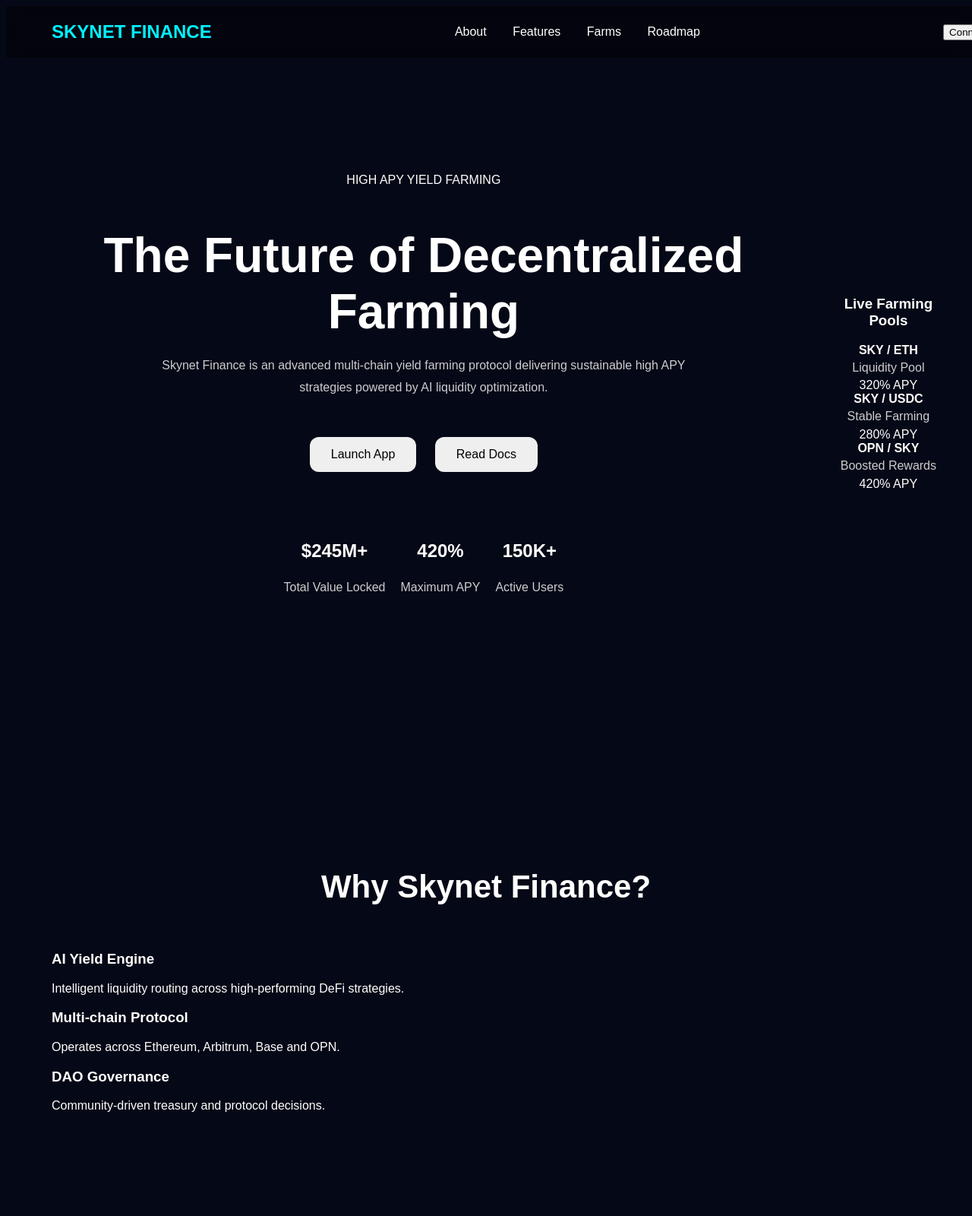
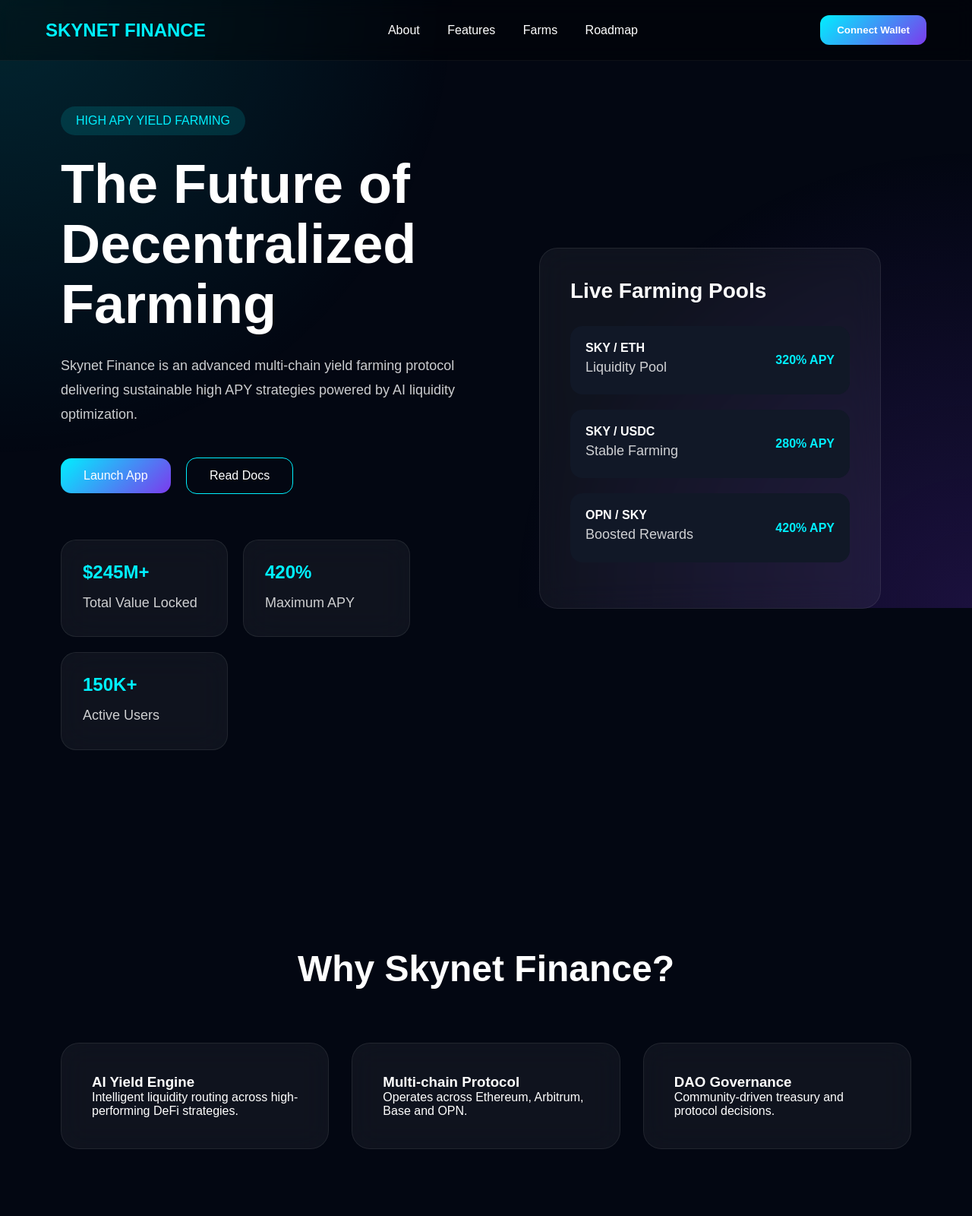
Before and after one commit to dinhcuongcrypto08/skynet, a plain HTML site: page index.html in a window 1280 px wide. Shown: the top 1600 px of the page at 76% size. Drawn offline with nearby package versions, Linux system fonts and the light colour scheme.

Commit message:
style.css

````diff
--- a/style.css
+++ b/style.css
@@ -1,4 +1,3 @@
-```css
 *{
   margin:0;
   padding:0;
@@ -6,20 +5,34 @@
 }
 
 body{
-  background:#050816;
+  background:#030712;
   color:white;
   font-family:Arial;
+  overflow-x:hidden;
+}
+
+.bg-overlay{
+  position:fixed;
+  width:100%;
+  height:100%;
+  background:
+    radial-gradient(circle at top left,#00f0ff22,transparent 40%),
+    radial-gradient(circle at bottom right,#7c3aed33,transparent 40%);
+  z-index:-1;
 }
 
 .header{
+  position:fixed;
+  top:0;
+  width:100%;
   display:flex;
   justify-content:space-between;
   align-items:center;
   padding:20px 60px;
-  position:fixed;
-  width:100%;
-  background:rgba(0,0,0,0.4);
-  backdrop-filter:blur(10px);
+  background:rgba(0,0,0,0.35);
+  backdrop-filter:blur(12px);
+  border-bottom:1px solid rgba(255,255,255,0.05);
+  z-index:1000;
 }
 
 .logo{
@@ -28,55 +41,91 @@ body{
   color:#00f0ff;
 }
 
-nav a{
-  margin:0 15px;
+.nav a{
+  margin:0 16px;
   text-decoration:none;
   color:white;
+  transition:0.3s;
 }
 
-.connect-btn{
-  background:#00f0ff;
+.nav a:hover{
+  color:#00f0ff;
+}
+
+.wallet-btn{
+  padding:12px 22px;
   border:none;
-  padding:12px 20px;
   border-radius:12px;
+  background:linear-gradient(
+    135deg,
+    #00f0ff,
+    #7c3aed
+  );
+  color:white;
   cursor:pointer;
+  font-weight:bold;
 }
 
 .hero{
   min-height:100vh;
   display:flex;
+  justify-content:space-between;
   align-items:center;
-  justify-content:center;
-  text-align:center;
-  padding:100px 20px;
+  padding:140px 80px;
+  gap:60px;
+  flex-wrap:wrap;
+}
+
+.hero-left{
+  flex:1;
+}
+
+.badge{
+  display:inline-block;
+  padding:10px 20px;
+  border-radius:30px;
+  background:#00f0ff22;
+  color:#00f0ff;
+  margin-bottom:25px;
 }
 
 .hero h1{
-  font-size:64px;
-  margin-bottom:20px;
+  font-size:72px;
+  line-height:1.1;
+  margin-bottom:24px;
 }
 
 .hero p{
-  max-width:700px;
-  margin:auto;
+  max-width:650px;
   opacity:0.8;
   line-height:1.8;
+  font-size:18px;
 }
 
 .hero-buttons{
   margin-top:40px;
 }
 
-.hero-buttons button{
-  padding:14px 28px;
-  margin:10px;
+.primary-btn,
+.secondary-btn{
+  padding:14px 30px;
   border:none;
-  border-radius:12px;
+  border-radius:14px;
   cursor:pointer;
+  margin-right:16px;
   font-size:16px;
 }
 
-.secondary{
+.primary-btn{
+  background:linear-gradient(
+    135deg,
+    #00f0ff,
+    #7c3aed
+  );
+  color:white;
+}
+
+.secondary-btn{
   background:transparent;
   border:1px solid #00f0ff;
   color:white;
@@ -85,96 +134,136 @@ nav a{
 .stats{
   display:flex;
   gap:20px;
-  justify-content:center;
   margin-top:60px;
   flex-wrap:wrap;
 }
 
-.card{
-  background:#0f172a;
-  padding:30px;
+.stat-card{
+  background:rgba(255,255,255,0.05);
+  border:1px solid rgba(255,255,255,0.08);
+  backdrop-filter:blur(20px);
+  padding:28px;
   border-radius:20px;
   min-width:220px;
 }
 
+.stat-card h2{
+  color:#00f0ff;
+  margin-bottom:10px;
+}
+
+.hero-right{
+  flex:1;
+  display:flex;
+  justify-content:center;
+}
+
+.dashboard-card{
+  width:100%;
+  max-width:450px;
+  background:rgba(255,255,255,0.05);
+  border:1px solid rgba(255,255,255,0.08);
+  backdrop-filter:blur(20px);
+  border-radius:24px;
+  padding:40px;
+}
+
+.dashboard-card h3{
+  margin-bottom:30px;
+  font-size:28px;
+}
+
+.pool{
+  display:flex;
+  justify-content:space-between;
+  align-items:center;
+  padding:20px;
+  background:#111827;
+  border-radius:16px;
+  margin-bottom:20px;
+}
+
+.pool span{
+  color:#00f0ff;
+  font-weight:bold;
+}
+
 .section{
-  padding:100px 60px;
+  padding:120px 80px;
 }
 
 .section h2{
   text-align:center;
-  font-size:42px;
-  margin-bottom:60px;
+  font-size:48px;
+  margin-bottom:70px;
 }
 
-.grid{
+.features-grid,
+.farm-grid,
+.roadmap{
   display:grid;
-  grid-template-columns:repeat(auto-fit,minmax(250px,1fr));
+  grid-template-columns:
+    repeat(auto-fit,minmax(280px,1fr));
   gap:30px;
 }
 
-.feature{
-  background:#0f172a;
-  padding:30px;
-  border-radius:20px;
+.feature-card,
+.farm-card,
+.roadmap-item{
+  background:rgba(255,255,255,0.05);
+  border:1px solid rgba(255,255,255,0.08);
+  backdrop-filter:blur(18px);
+  padding:40px;
+  border-radius:24px;
+  transition:0.3s;
 }
 
-.dark{
-  background:#07111f;
+.feature-card:hover,
+.farm-card:hover,
+.roadmap-item:hover{
+  transform:translateY(-8px);
 }
 
-.pools{
-  display:grid;
-  grid-template-columns:repeat(auto-fit,minmax(280px,1fr));
-  gap:30px;
+.farm-card button{
+  margin-top:24px;
+  width:100%;
+  padding:14px;
+  border:none;
+  border-radius:14px;
+  background:linear-gradient(
+    135deg,
+    #00f0ff,
+    #7c3aed
+  );
+  color:white;
+  cursor:pointer;
 }
 
-.pool-card{
-  background:#0f172a;
-  padding:40px;
-  border-radius:20px;
+.footer{
+  padding:50px;
+  text-align:center;
+  opacity:0.7;
+}
+
+@media(max-width:992px){
+
+  .hero{
+    flex-direction:column;
     text-align:center;
   }
 
-.pool-card button{
-  margin-top:20px;
-  padding:12px 24px;
-  border:none;
-  background:#00f0ff;
-  border-radius:12px;
+  .hero h1{
+    font-size:52px;
   }
 
-.tokenomics{
-  display:grid;
-  grid-template-columns:repeat(auto-fit,minmax(220px,1fr));
+  .header{
+    padding:20px;
+    flex-wrap:wrap;
     gap:20px;
   }
 
-.token-card{
-  background:#0f172a;
-  padding:30px;
-  border-radius:20px;
-  text-align:center;
+  .section{
+    padding:100px 30px;
   }
 
-.timeline{
-  display:grid;
-  gap:20px;
 }
-
-.timeline-item{
-  background:#0f172a;
-  padding:30px;
-  border-radius:20px;
-}
-
-.faq-item{
-  margin-bottom:30px;
-}
-
-.footer{
-  padding:40px;
-  text-align:center;
-  opacity:0.7;
-}
-```
````
Lines whose indentation alone changed are shown as unchanged.
